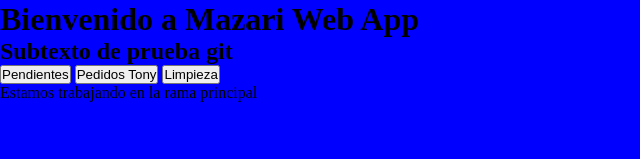
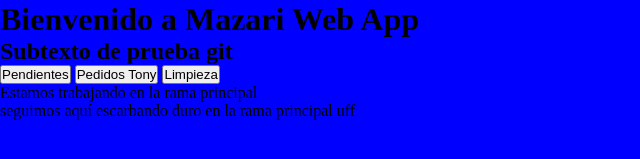
Before and after one commit to feristocracy/mazariwebapp, a plain HTML site: page index.html in a window 1280 px wide. Shown: the part 183-342 px from the top of the page, without its empty margins (0-640 px from the left). Drawn offline with Linux system fonts and the light colour scheme.

Commit message:
Uff la rama principal sigue y sigue

```diff
--- a/index.html
+++ b/index.html
@@ -16,6 +16,7 @@
 	<button type="button">Pedidos Tony</button>
 	<button type="button">Limpieza</button>
 	<p>Estamos trabajando en la rama principal</p>
+	<p>seguimos aquí escarbando duro en la rama principal uff</p>
 
 </body>
 </html>
```
